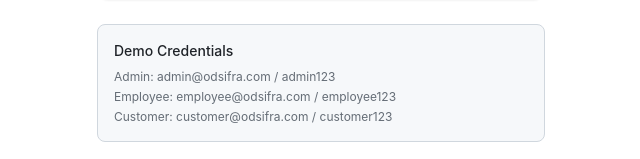
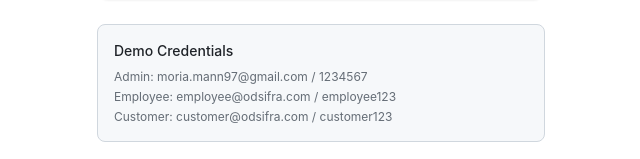
Before and after one commit to rimkk/od-sifra, a Next.js app in the folder web/: page /login in a window 1280 px wide. Shown: the part 604-763 px from the top of the page, without its empty margins (319-959 px from the left). Built offline with nearby package versions, Linux system fonts and the light colour scheme; no server answers.

Commit message:
Update admin credentials to moria.mann97@gmail.com / 1234567

```diff
--- a/web/src/app/login/page.tsx
+++ b/web/src/app/login/page.tsx
@@ -92,7 +92,7 @@ export default function LoginPage() {
         <div className="mt-6 p-4 rounded-lg bg-[var(--surface-secondary)] border border-[var(--border)]">
           <p className="text-sm font-medium text-[var(--text)] mb-2">Demo Credentials</p>
           <div className="text-xs text-[var(--text-secondary)] space-y-1">
-            <p>Admin: admin@odsifra.com / admin123</p>
+            <p>Admin: moria.mann97@gmail.com / 1234567</p>
             <p>Employee: employee@odsifra.com / employee123</p>
             <p>Customer: customer@odsifra.com / customer123</p>
           </div>
```
Also changed, not shown: 1 other file (tests, documents, lock files or other folders).
